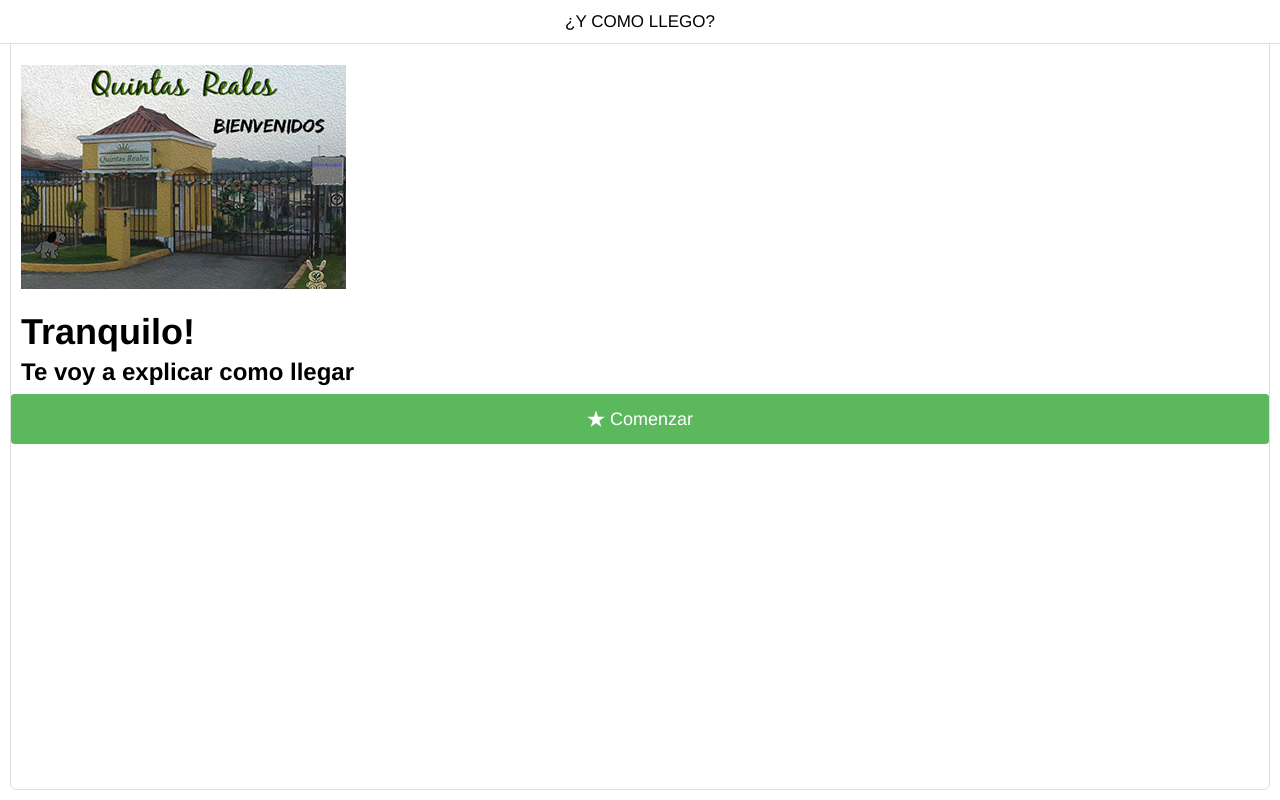
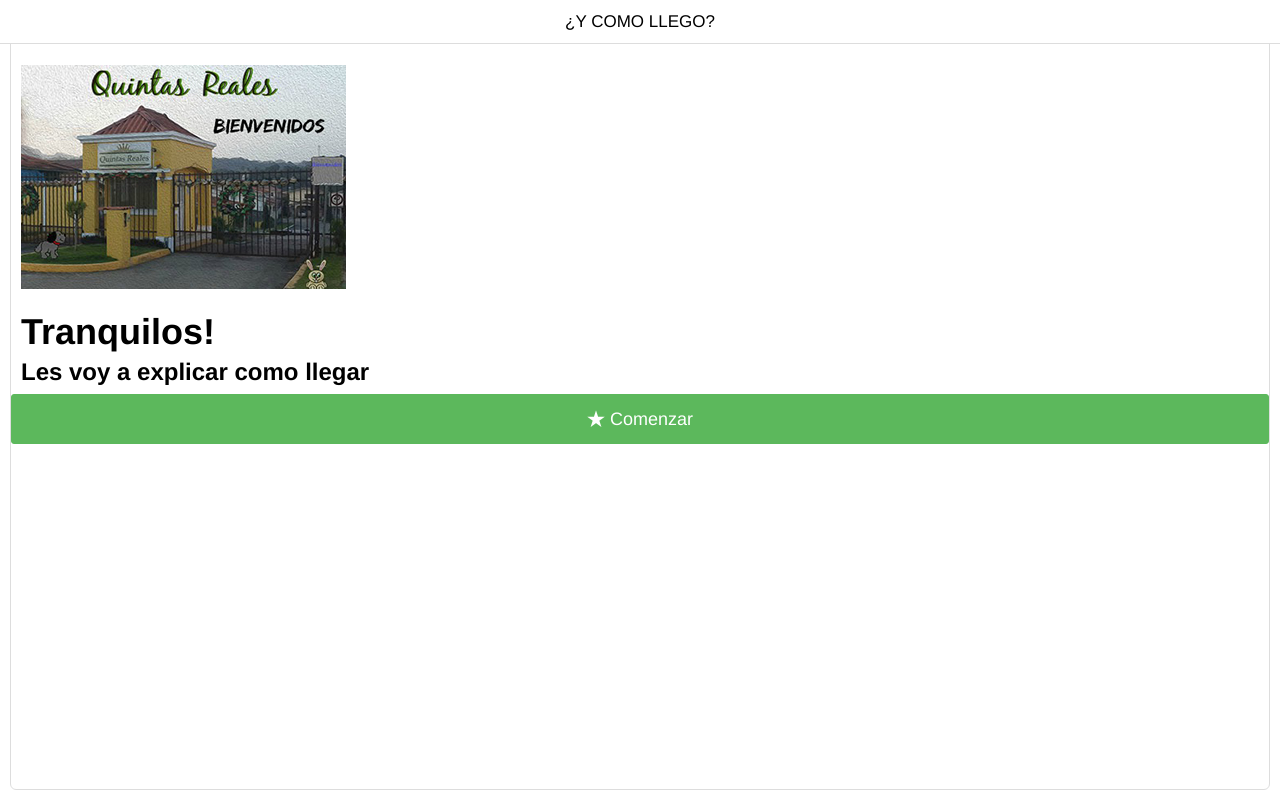
Before and after one commit to abecerra09/qr, a plain HTML site: page index.html in a window 1280 px wide. Drawn offline with Linux system fonts and the light colour scheme.

Commit message:
modifying text

```diff
--- a/index.html
+++ b/index.html
@@ -18,8 +18,8 @@
         <div class="content card">
             <div>
                 <img class="content-padded" src="img/QR-frontIII.jpg"></img>
-                <h1 class="content-padded">Tranquilo!</h1>
-                <h3 class="content-padded">Te voy a explicar como llegar</h3>
+                <h1 class="content-padded">Tranquilos!</h1>
+                <h3 class="content-padded">Les voy a explicar como llegar</h3>
             </div>
             <div>
                 <a href="paso01.html" class="btn btn-block btn-positive" data-transition="slide-in"><span class="icon icon-star-filled"></span> Comenzar</a>
```
